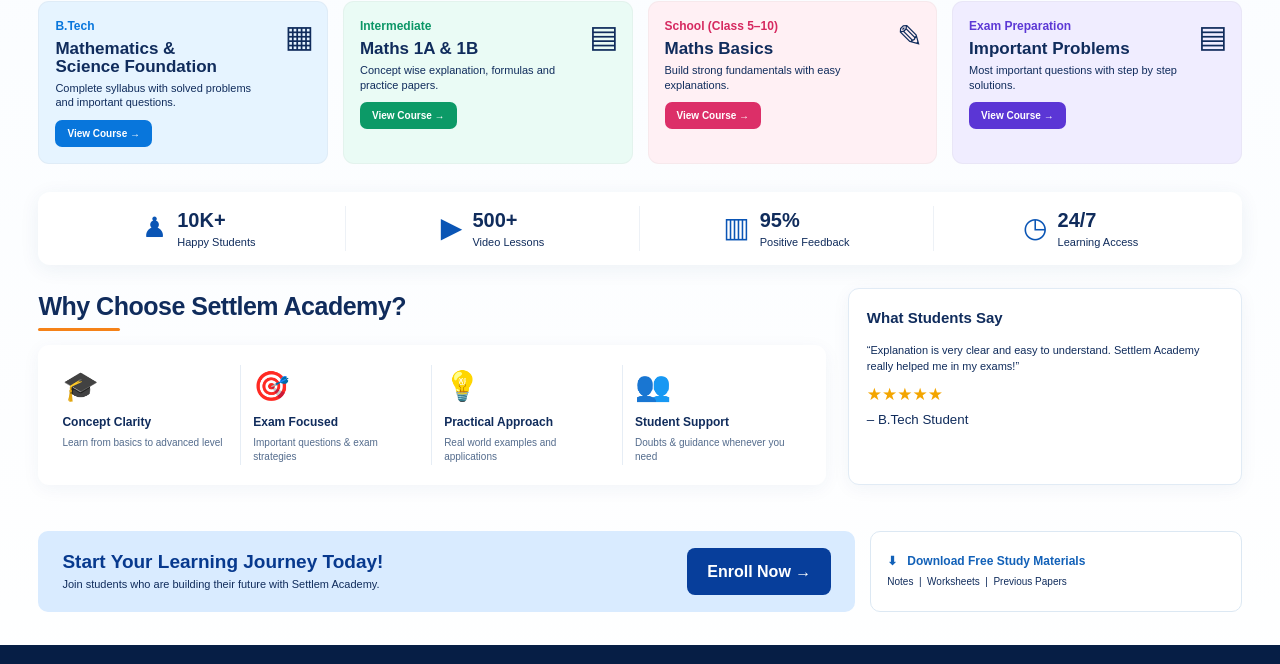
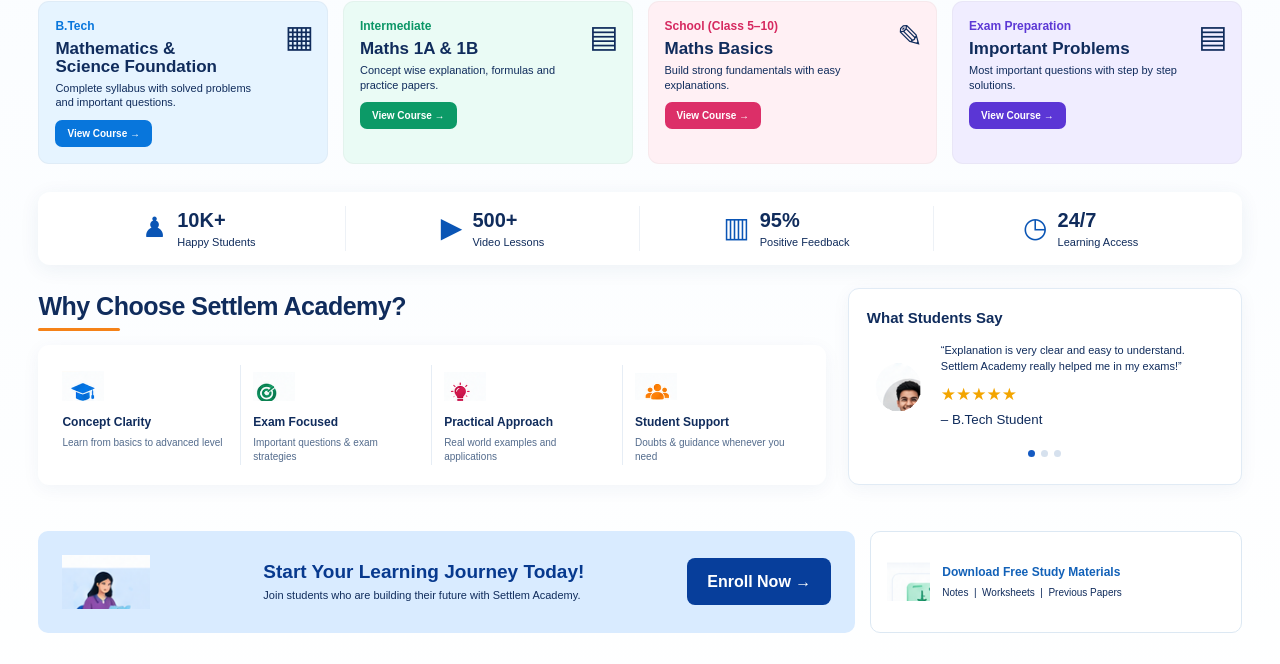
Before and after one commit to SettlemAcademy/settlem-academy, a website: page index.html in a window 1280 px wide. Shown: the part 691-1355 px from the top of the page. Drawn offline with Linux system fonts and the light colour scheme.

Commit message:
corrected lower-section package

```diff
--- a/index.html
+++ b/index.html
@@ -156,6 +156,13 @@
 .download{background:white;border:1px solid #dce8f3;border-radius:10px;padding:16px}
 .download strong{color:#1261b8;font-size:12px}.download p{font-size:10px;margin:4px 0}
 
+
+.why-img{width:42px;height:42px;object-fit:contain;display:block;margin:0 0 7px}
+.testimonial-body{display:flex;align-items:center;gap:12px}.student-photo{width:62px;height:62px;border-radius:50%;object-fit:cover}
+.testimonial-dots{text-align:center;margin-top:9px}.testimonial-dots span{display:inline-block;width:7px;height:7px;border-radius:50%;background:#d6e1ee;margin:0 3px}.testimonial-dots .on{background:#145ac2}
+.cta-img{width:88px;height:68px;object-fit:contain;align-self:end;margin-right:10px}
+.download{display:flex;align-items:center;gap:12px}.download-img{width:43px;height:43px;object-fit:contain}
+
 /* FOOTER */
 footer{margin-top:10px;background:#061e45;color:white;padding:25px 0 16px}
 .footer-top{display:flex;align-items:center;justify-content:space-between;border-bottom:1px solid rgba(255,255,255,.14);padding-bottom:17px}
@@ -263,25 +270,24 @@
       <div>
         <div class="section-title"><div><h2>Why Choose Settlem Academy?</h2></div></div>
         <div class="why-items">
-          <div class="why-item"><div class="why-icon">🎓</div><h3>Concept Clarity</h3><p>Learn from basics to advanced level</p></div>
-          <div class="why-item"><div class="why-icon">🎯</div><h3>Exam Focused</h3><p>Important questions & exam strategies</p></div>
-          <div class="why-item"><div class="why-icon">💡</div><h3>Practical Approach</h3><p>Real world examples and applications</p></div>
-          <div class="why-item"><div class="why-icon">👥</div><h3>Student Support</h3><p>Doubts & guidance whenever you need</p></div>
+          <div class="why-item"><img class="why-img" src="why-clarity.png" alt=""><h3>Concept Clarity</h3><p>Learn from basics to advanced level</p></div>
+          <div class="why-item"><img class="why-img" src="why-exam.png" alt=""><h3>Exam Focused</h3><p>Important questions & exam strategies</p></div>
+          <div class="why-item"><img class="why-img" src="why-practical.png" alt=""><h3>Practical Approach</h3><p>Real world examples and applications</p></div>
+          <div class="why-item"><img class="why-img" src="why-support.png" alt=""><h3>Student Support</h3><p>Doubts & guidance whenever you need</p></div>
         </div>
       </div>
       <div class="testimonial">
         <h3>What Students Say</h3>
-        <div class="quote">“Explanation is very clear and easy to understand. Settlem Academy really helped me in my exams!”</div>
-        <div class="stars">★★★★★</div>
-        <small>– B.Tech Student</small>
+        <div class="testimonial-body"><img class="student-photo" src="testimonial-student.png" alt="Student"><div><div class="quote">“Explanation is very clear and easy to understand. Settlem Academy really helped me in my exams!”</div><div class="stars">★★★★★</div><small>– B.Tech Student</small></div></div>
+        <div class="testimonial-dots"><span class="on"></span><span></span><span></span></div>
       </div>
     </div>
   </section>
 
   <section class="content">
     <div class="cta-row">
-      <div class="cta"><div><h2>Start Your Learning Journey Today!</h2><p>Join students who are building their future with Settlem Academy.</p></div><a class="enroll2" href="course-enrollment.html">Enroll Now →</a></div>
-      <a class="download" href="study-materials.html"><strong>⬇ &nbsp; Download Free Study Materials</strong><p>Notes &nbsp;|&nbsp; Worksheets &nbsp;|&nbsp; Previous Papers</p></a>
+      <div class="cta"><img class="cta-img" src="cta-learning.png" alt=""><div><h2>Start Your Learning Journey Today!</h2><p>Join students who are building their future with Settlem Academy.</p></div><a class="enroll2" href="course-enrollment.html">Enroll Now →</a></div>
+      <a class="download" href="study-materials.html"><img class="download-img" src="download-materials.png" alt=""><div><strong>Download Free Study Materials</strong><p>Notes &nbsp;|&nbsp; Worksheets &nbsp;|&nbsp; Previous Papers</p></div></a>
     </div>
   </section>
 </div>
```
Also changed, not shown: cta-learning.png (added), download-materials.png (added), testimonial-student.png (added), why-clarity.png (added), why-exam.png (added), why-practical.png (added), why-support.png (added).
